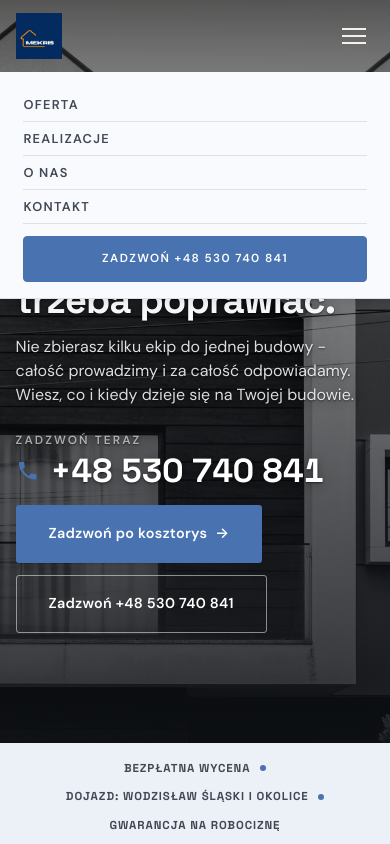
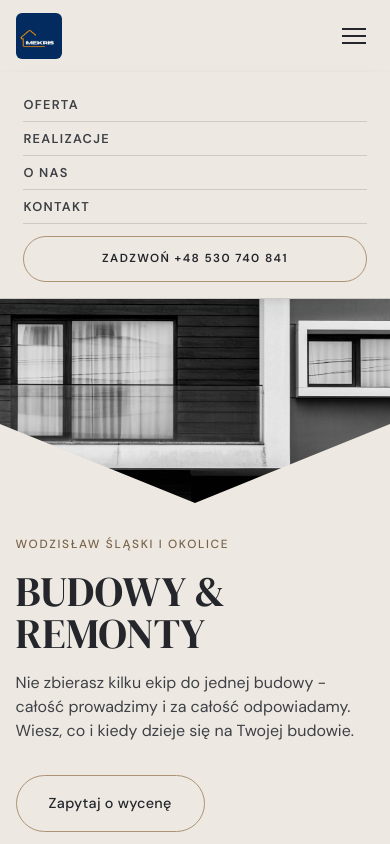
Before and after one commit to Impulseo-pl/mekris, a plain HTML site: page index.html in a window 390 px wide. Both pictures are taken after a click on the button "Menu". Shown: the top 844 px of the page. Drawn offline with Linux system fonts and the light colour scheme.

Commit message:
[claude-edit][cmt:4313d5d9-24d7-4df1-a60c-c9331909b130] skórka w stylu klindworthroofing.com: beż+grafit+piasek, szeryfowe wersaliki, hero z kadrem-strzałką, przyciski-pigułki, ciemne CTA/opinie

```diff
--- a/assets/styles.css
+++ b/assets/styles.css
@@ -1847,3 +1847,66 @@ footer{view-transition-name:mt-foot}
 
 /* === szary tekst dociągnięty do czytelności (WCAG 4.5 na wszystkich tłach) === */
 :root{--muted:#62676F;}
+
+/* === SKÓRKA „KLINDWORTH" (prośba Szymona 14.10.2026: wygląd jak klindworthroofing.com) ===
+   Ciepły beż + grafit + piaskowy akcent, szeryfowe nagłówki wersalikami, przyciski-pigułki z obrysem,
+   hero dzielone: tekst na beżu, zdjęcie w kadrze-strzałce po prawej, ciemne sekcje CTA/stopka. */
+:root{--accent:#AC9376;--accent-d:#8A7359;--accent-soft:rgba(172,147,118,.14);--paper:#EDE9E2;--paper-2:#E4DED4;--paper-3:#D9D1C4;
+  --ink:#24262B;--ink-soft:#3E4046;--muted:#5E5C58;--line:rgba(36,38,43,.16);--dark:#1D1E22;
+  --font-display:'DM Serif Display',Georgia,serif;--accent-text:#7A6449}
+body{background:var(--paper)}
+h1,h2,h3,.hf-title{font-family:var(--font-display);font-weight:400;text-transform:uppercase;letter-spacing:.005em;line-height:1.02}
+h3{text-transform:none}
+.eyebrow,.hf-kicker{font-family:var(--font-body);font-weight:500;letter-spacing:.14em;text-transform:uppercase;color:var(--accent-text)}
+.btn{border-radius:999px;font-weight:500;box-shadow:none}
+.btn-accent,.nav .nav-links a.btn-accent{background:transparent;color:var(--ink);border:1px solid var(--accent)}
+.btn-accent:hover,.nav .nav-links a.btn-accent:hover{background:var(--ink);border-color:var(--ink);color:#fff;box-shadow:none}
+.nav{background:var(--paper)}
+.nav.is-stuck{background:rgba(237,233,226,.96)}
+.brand-logo{border-radius:6px}
+/* hero dzielone */
+.hero-fach{background:var(--paper);min-height:clamp(560px,90svh,880px)}
+.hero-fach::after{display:none}
+.hf-photo{left:auto;right:0;width:56%;clip-path:polygon(32% 0,100% 0,100% 100%,32% 100%,0 50%);background:var(--paper-2)}
+.hf-kicker,.hf-title,.hf-lead,.hf-phone,.hf-trust{text-shadow:none}
+.hf-panel{color:var(--ink)}
+.hf-inner{max-width:30rem}
+.hf-kicker{color:var(--accent-text)}
+.hf-kicker::before{display:none}
+.hf-title{color:var(--ink);font-size:clamp(2.6rem,1.8rem + 3.4vw,4.6rem)}
+.hf-lead{color:var(--ink-soft)}
+.hf-phone{display:none}
+.hf-actions{margin-top:var(--space-6)}
+.hf-ghost{color:var(--ink);border-color:var(--accent)}
+.hf-ghost:hover{background:var(--ink);color:#fff;border-color:var(--ink)}
+@media(max-width:820px){
+  .hero-fach{flex-direction:column;align-items:stretch;min-height:0}
+  .hf-photo{position:relative;width:100%;height:52svh;clip-path:polygon(0 0,100% 0,100% 82%,50% 100%,0 82%);order:-1}
+  .hf-panel{padding:var(--space-6) 0 var(--space-7)}
+}
+/* sekcje */
+.fach-promise{background:var(--paper-2)}
+.gateway{border-radius:0}
+.gateway .g-ttl{font-family:var(--font-display);text-transform:uppercase}
+.tile,.tile img{border-radius:0}
+.fu-name{font-family:var(--font-display);text-transform:uppercase}
+.opinie,.cta,footer{background:var(--dark);color:#fff}
+.opinie h2,.opinie .head p{color:#fff}
+.opinie .head p{opacity:.8}
+.cta::before{display:none}
+.cta .btn-light{background:transparent;color:#fff;border:1px solid var(--accent)}
+.cta .btn-light:hover{background:var(--accent);color:var(--dark)}
+.cta .eyebrow,.opinie .eyebrow{color:var(--accent)}
+/* nav na beżowym hero strony głównej: ciemne napisy od razu (podstrony z ciemnym nagłówkiem bez zmian) */
+body:has(.hero-fach) .nav:not(.nav-solid)::after{display:none}
+body:has(.hero-fach) .nav:not(.nav-solid) .nav-links a:not(.btn-accent){color:var(--ink-soft)}
+body:has(.hero-fach) .nav:not(.nav-solid) .nav-links a:not(.btn-accent)::after{background:var(--accent-d)}
+body:has(.hero-fach) .nav:not(.nav-solid) .nav-toggle span{background:var(--ink)}
+@media(min-width:681px){
+  body:has(.hero-fach) .nav:not(.nav-solid) .nav-links a.btn-accent{color:var(--ink);border-color:var(--accent)}
+  body:has(.hero-fach) .nav:not(.nav-solid) .nav-links a.btn-accent:hover{background:var(--ink);border-color:var(--ink);color:#fff}
+}
+.nav .nav-links a.btn-accent{border-radius:999px}
+.nav.nav-solid .nav-links a.btn-accent{background:transparent;color:var(--ink);border-color:var(--accent)}
+.nav.nav-solid .nav-links a.btn-accent:hover{background:var(--ink);color:#fff;border-color:var(--ink);filter:none}
+@media(max-width:820px){ .hero-fach .hf-photo{margin-top:0} }
--- a/index.html
+++ b/index.html
@@ -20,7 +20,7 @@
 <script type="application/ld+json">{"@context": "https://schema.org", "@type": "GeneralContractor", "name": "Mekris", "url": "https://impulseo-pl.github.io/mekris/", "telephone": "+48530740841", "image": "https://impulseo-pl.github.io/mekris/img/og.jpg", "areaServed": "Wodzisław Śląski", "sameAs": ["https://www.facebook.com/p/Mekris-Us%C5%82ugi-remontowo-budowlane-61572982446283/"]}</script>
 <link rel="preconnect" href="https://fonts.googleapis.com">
 <link rel="preconnect" href="https://fonts.gstatic.com" crossorigin>
-<link href="https://fonts.googleapis.com/css2?family=Space+Grotesk:wght@500;600;700&family=DM+Sans:opsz,wght@9..40,400;9..40,500;9..40,600&display=swap" rel="stylesheet">
+<link href="https://fonts.googleapis.com/css2?family=DM+Serif+Display&family=DM+Sans:opsz,wght@9..40,400;9..40,500;9..40,600&display=swap" rel="stylesheet">
 <link rel="stylesheet" href="assets/styles.css?v=fb69c578">
 </head>
 <body>
@@ -44,13 +44,12 @@
   <img class="hf-photo" src="img/hero.jpg" fetchpriority="high" data-rotate="img/g1.jpg|img/g2.jpg" alt="Mekris" width="1880" height="1253">
   <div class="hf-panel">
     <div class="hf-inner">
-      <span class="hf-kicker">Usługi budowlane</span>
-      <h1 class="hf-title">Stawiamy ściany, których nie trzeba poprawiać. <em></em></h1>
+      <span class="hf-kicker">Wodzisław Śląski i okolice</span>
+      <h1 class="hf-title">Budowy &amp; remonty</h1>
       <p class="hf-lead">Nie zbierasz kilku ekip do jednej budowy - całość prowadzimy i za całość odpowiadamy. Wiesz, co i kiedy dzieje się na Twojej budowie.</p>
       <a class="hf-phone" href="tel:+48530740841"><span class="hf-phone-lab">Zadzwoń teraz</span><span class="hf-phone-num"><svg class="ico-tel" width="16" height="16" viewBox="0 0 24 24" fill="none" aria-hidden="true"><path d="M6.6 10.8a15.5 15.5 0 0 0 6.6 6.6l2.2-2.2a1 1 0 0 1 1-.24 11.4 11.4 0 0 0 3.6.58 1 1 0 0 1 1 1V20a1 1 0 0 1-1 1A17 17 0 0 1 3 4a1 1 0 0 1 1-1h3.5a1 1 0 0 1 1 1c0 1.25.2 2.46.58 3.6a1 1 0 0 1-.25 1l-2.23 2.2Z" fill="currentColor"/></svg> +48 530 740 841</span></a>
       <div class="hf-actions">
-        <a href="kontakt.html" class="btn btn-accent">Zadzwoń po kosztorys <span class="arr">→</span></a>
-        <a href="tel:+48530740841" class="btn btn-ghost hf-ghost">Zadzwoń +48 530 740 841</a>
+        <a href="kontakt.html" class="btn btn-ghost hf-ghost">Zapytaj o wycenę</a>
       </div>
     </div>
   </div>
--- a/kontakt.html
+++ b/kontakt.html
@@ -19,7 +19,7 @@
 <meta name="twitter:card" content="summary_large_image">
 <link rel="preconnect" href="https://fonts.googleapis.com">
 <link rel="preconnect" href="https://fonts.gstatic.com" crossorigin>
-<link href="https://fonts.googleapis.com/css2?family=Space+Grotesk:wght@500;600;700&family=DM+Sans:opsz,wght@9..40,400;9..40,500;9..40,600&display=swap" rel="stylesheet">
+<link href="https://fonts.googleapis.com/css2?family=DM+Serif+Display&family=DM+Sans:opsz,wght@9..40,400;9..40,500;9..40,600&display=swap" rel="stylesheet">
 <link rel="stylesheet" href="assets/styles.css?v=fb69c578">
 </head>
 <body>
```
Also changed, not shown: o-nas.html (+1 -1 lines), oferta.html (+1 -1 lines), realizacje.html (+1 -1 lines).
